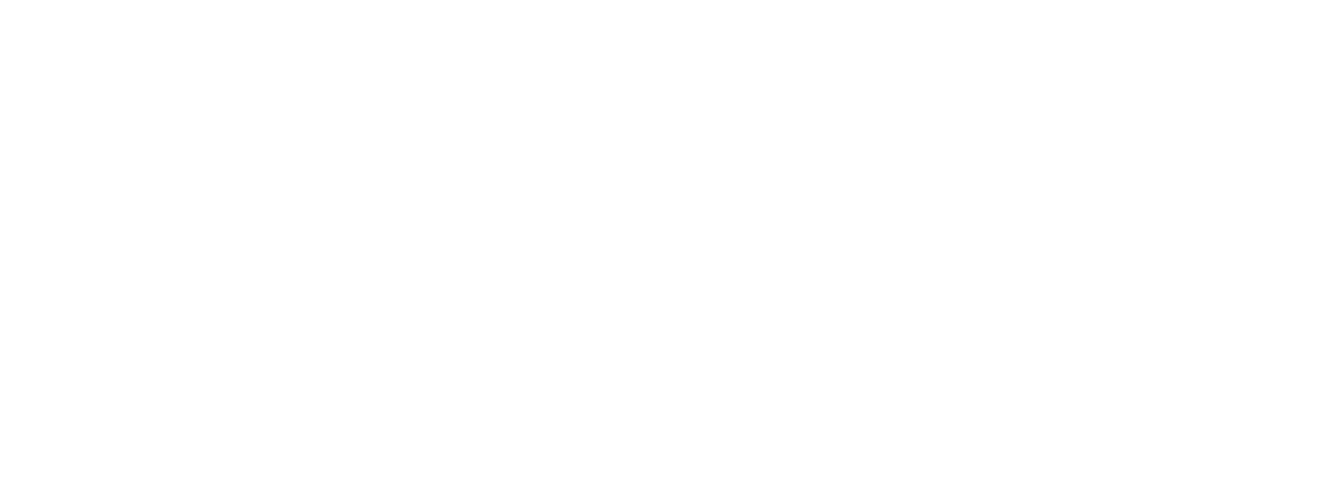
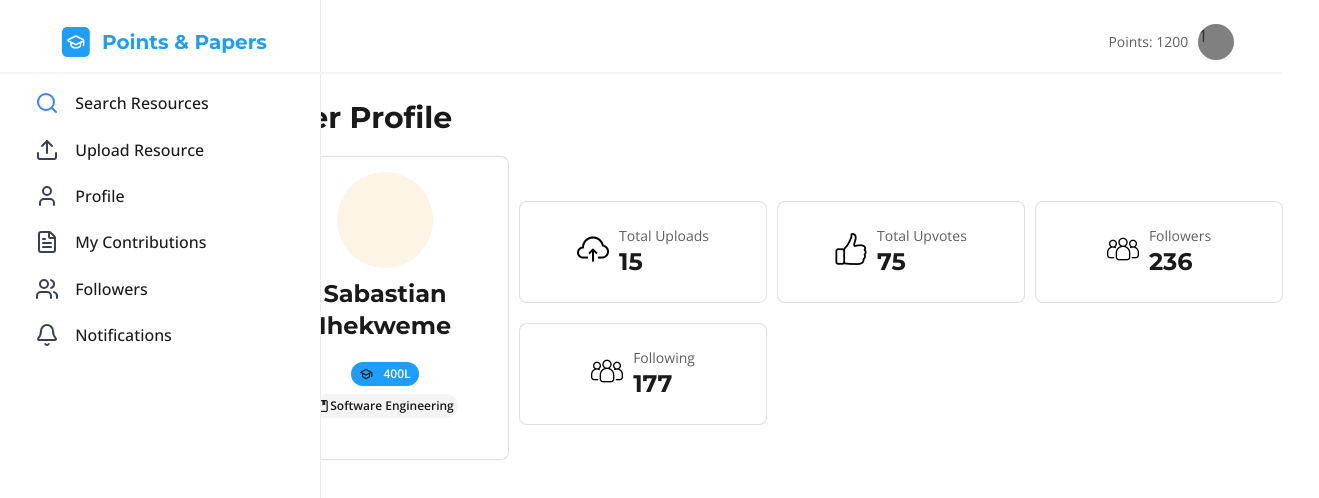
Before and after one commit to Sabastian-Ihekweme/Group-17-Final-Year-Project-Points-and-Papers, a React (Vite) app in the folder Frontend/: page /my-profile in a window 1280 px wide. Before the commit this address had no page. Shown: the top 498 px of the page, 1319 px wide, since content can reach past the window. Built offline with nearby package versions, Linux system fonts and the light colour scheme.

Commit message:
my profile

```diff
--- /dev/null
+++ b/Frontend/src/MyProfile.jsx
@@ -0,0 +1,106 @@
+import Header from './Header';
+import school from './assets/icons/school.png'
+import subject from './assets/icons/subject.png'
+import upload from './assets/icons/upload.png'
+import upvote from './assets/icons/like.png'
+import people from './assets/icons/people.png'
+import './styles/MyProfile.css'
+
+function MyProfile () {
+    return (
+        <>
+            <Header/>
+
+            <div className="page-title"><h1>User Profile</h1></div>
+
+            <div className="my-profile-container">
+
+               <div className="user-info">
+                    <div className="profile-picture"></div>
+
+                    <div className="username">Sabastian Ihekweme</div>
+
+                    <div className="level">
+                        <img src={school} />
+                        <span>400L</span>
+                    </div>
+
+                    <div className="department">
+                        <img src={subject} />
+                        <span>Software Engineering</span>
+                    </div>
+               </div>
+
+                <div className="user-metric">
+
+               <div className="user-metrics">
+
+                    <div className="icon">
+                        <img src={upload}/>
+                    </div>
+
+                    <div className="metrics-info">
+                        <span className="metrics-description">Total Uploads</span>
+                        <span className="metrics-value">15</span>
+                    </div>
+
+               </div>
+
+
+
+
+               <div className="user-metrics">
+
+                    <div className="icon">
+                        <img src={upvote}/>
+                    </div>
+
+                    <div className="metrics-info">
+                        <span className="metrics-description">Total Upvotes</span>
+                        <span className="metrics-value">75</span>
+                    </div>
+
+               </div>
+
+
+
+
+
+               <div className="user-metrics">
+
+                    <div className="icon">
+                        <img src={people}/>
+                    </div>
+
+                    <div className="metrics-info">
+                        <span className="metrics-description">Followers</span>
+                        <span className="metrics-value">236</span>
+                    </div>
+
+               </div>
+
+
+
+
+
+               <div className="user-metrics">
+
+                    <div className="icon">
+                        <img src={people}/>
+                    </div>
+
+                    <div className="metrics-info">
+                        <span className="metrics-description">Following</span>
+                        <span className="metrics-value">177</span>
+                    </div>
+
+               </div>
+
+               </div>
+
+            </div>
+        </>
+    )
+}
+
+export default MyProfile;
--- a/Frontend/src/MyRoutes.jsx
+++ b/Frontend/src/MyRoutes.jsx
@@ -3,6 +3,7 @@
 import UserRegistration from "./UserRegistration";
 import UserLogin from "./UserLogin"
 import Header from './Header'
+import MyProfile from './MyProfile'
 
 function MyRoutes () {
 
@@ -15,6 +16,7 @@
                 <Route path="/user-registration" element={<UserRegistration />} />
                 <Route path="/user-login" element={<UserLogin />} />
                 <Route path="/header" element={<Header />} />
+                <Route path="/my-profile" element={<MyProfile/>} />
             </Routes>
         </>
     )
--- a/Frontend/src/SidePane.jsx
+++ b/Frontend/src/SidePane.jsx
@@ -24,8 +24,8 @@
   const menuItems = [
     { icon: Search, label: 'Search Resources', color: 'blue', nav: '/search-resources' },
     { icon: Upload, label: 'Upload Resource', color: 'gray', nav: '/upload-resource'},
-    { icon: User, label: 'Profile', color: 'gray', nav: '/profile'},
-    { icon: FileText, label: 'My Contributions', color: 'gray', nav: '/profile'},
+    { icon: User, label: 'Profile', color: 'gray', nav: '/my-profile'},
+    { icon: FileText, label: 'My Contributions', color: 'gray', nav: '/my-contributors'},
     { icon: Users, label: 'Followers', color: 'gray', nav: '/followers'},
     { icon: Bell, label: 'Notifications', color: 'gray', nav: '/notifications'}
   ];
--- /dev/null
+++ b/Frontend/src/styles/MyProfile.css
@@ -0,0 +1,160 @@
+.my-profile-container {
+    margin-top: 20px;
+    display: flex;
+    flex-direction: column;
+    align-items: center;
+}
+
+.page-title h1 {
+  margin-top: 100px;
+  font-family: Montserrat; /* Heading */
+  font-size: 30px;
+  line-height: 36px;
+  font-weight: 700;
+  color: #1A1A1AFF;
+  width: 100%;
+  text-align: center;
+}
+
+.user-info {
+  width: 246px;
+  height: 302px;
+  background: #FFFFFFFF; /* white */
+  border-radius: 8px;
+  border: 0.5px solid rgba(128, 128, 128, 0.253);
+  display: flex;
+  flex-direction: column;
+  align-items: center;
+}
+
+.user-info .profile-picture {
+  width: 96px;
+  height: 96px;
+  background: #FCF5E6FF;
+  opacity: 1;
+  overflow: hidden;
+  border-radius: 48px;
+  margin-top: 15px;
+  margin-left: 30px;
+}
+
+.user-info .username {
+  width: 198px;
+  font-family: Montserrat; /* Heading */
+  font-size: 24px;
+  line-height: 32px;
+  font-weight: 700;
+  color: #1A1A1AFF;
+  text-align: center;
+  margin-top: 10px;
+}
+
+.user-info .level {
+  display: flex;
+  gap: 10px;
+  align-items: center;
+  justify-content: center;
+  width: 66px;
+  height: 22px;
+  background: #1F9EF9FF;
+  border-radius: 9999px;
+  border-width: 1px;
+  border-color: #00000000;
+  border-style: solid;
+  margin-top: 20px;
+  font-family: Open Sans;
+  font-size: 12px;
+  line-height: 16px;
+  font-weight: 600;
+  color: #FFFFFFFF;
+}
+
+.user-info img {
+  width: 14px;
+  height: 14px;
+  fill: #FFFFFFFF;
+}
+
+.user-info .department {
+  display: flex;
+  justify-content: center;
+  align-items: center;
+  margin-top: 8px;
+  width: 143px;
+  height: 22px;
+  background: #F4F4F4FF;
+  border-radius: 9999px;
+  border-width: 1px;
+  border-color: #00000000; /* black */
+  border-style: solid;
+    font-family: Open Sans; /* Body */
+  font-size: 12px;
+  line-height: 16px;
+  font-weight: 600;
+  color: #1A1A1AFF;
+}
+
+.user-metrics {
+  margin-top: 10px;
+  width: 246px;
+  height: 100px;
+  background: #FFFFFFFF; /* white */
+  border-radius: 8px;
+  border: 0.5px solid rgba(128, 128, 128, 0.253);
+  display: flex;
+  justify-content: center;
+  align-items: center;
+  gap: 10px;
+}
+
+.user-metrics img {
+  width: 32px;
+  height: 32px;
+  fill: #1F9EF9FF;
+}
+
+.metrics-info {
+    display: flex;
+    flex-direction: column;
+}
+
+.user-metrics .metrics-description {
+  font-family: Open Sans; /* Body */
+  font-size: 14px;
+  line-height: 20px;
+  font-weight: 400;
+  color: #5F5F5FFF;
+}
+
+.user-metrics .metrics-value {
+  font-family: Montserrat; /* Heading */
+  font-size: 24px;
+  line-height: 32px;
+  font-weight: 700;
+  color: #1A1A1AFF;
+}
+
+
+
+@media (min-width: 764px) {
+
+    .page-title h1 {
+        width: 800px;
+    }
+
+    .my-profile-container {
+        margin-left: 300px;
+        flex-direction: row;
+        gap: 10px;
+    }
+
+    .user-metric {
+        width: 800px;
+        display: flex;
+        flex-direction: row;
+        flex-wrap: wrap;
+        gap: 10px;
+    }
+
+
+}
```
